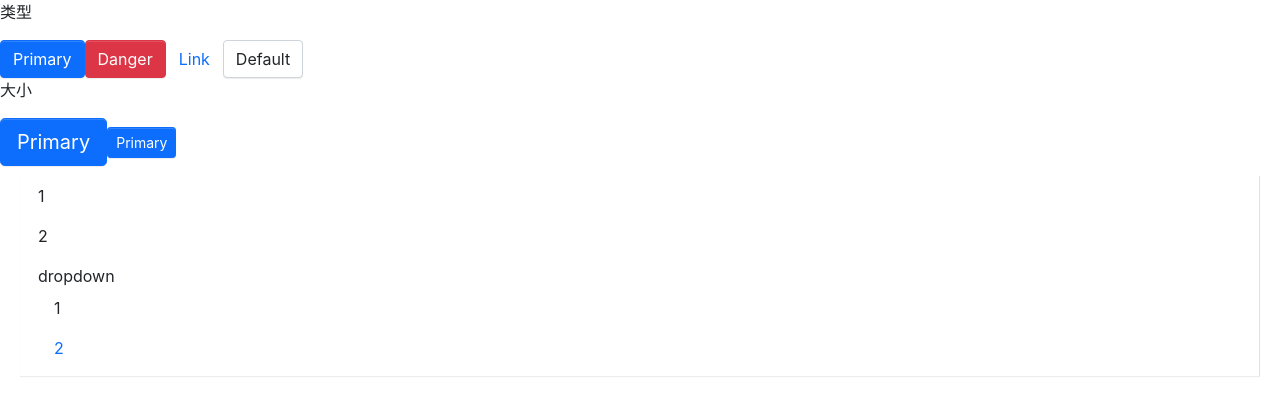
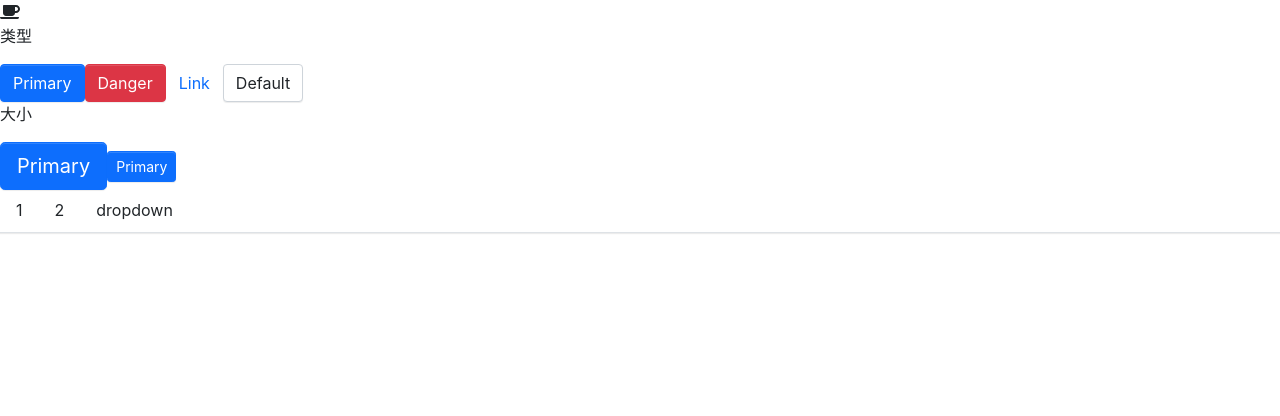
Before and after one commit to icecreamk/componetLibrary, a React (Create React App) app in the folder my-app/: page / in a window 1280 px wide. Shown: the top 416 px of the page. Built offline with nearby package versions, Linux system fonts and the light colour scheme.

Commit message:
引入外部的图标库

```diff
--- a/my-app/package.json
+++ b/my-app/package.json
@@ -38,5 +38,10 @@
       "last 1 firefox version",
       "last 1 safari version"
     ]
+  },
+  "devDependencies": {
+    "@fortawesome/fontawesome-svg-core": "^1.2.29",
+    "@fortawesome/free-solid-svg-icons": "^5.13.1",
+    "@fortawesome/react-fontawesome": "^0.1.11"
   }
 }
--- a/my-app/src/App.tsx
+++ b/my-app/src/App.tsx
@@ -1,4 +1,6 @@
 import React from 'react';
+import {FontAwesomeIcon} from '@fortawesome/react-fontawesome'
+import {faCoffee} from '@fortawesome/free-solid-svg-icons'
 import Button from './components/Button/button'
 import Menu from './components/Menu/menu'
 import MenuItem from './components/Menu/menuItem'
@@ -8,6 +10,7 @@
   return (
     <div className="App">
       <header className="App-header" />
+      <FontAwesomeIcon icon={faCoffee} />
       <div>
         <p>类型</p>
           <Button onClick={() => {console.log(1)}} btnType={'primary'}>Primary</Button>
@@ -19,7 +22,7 @@
           <Button btnType={'primary'} size={'sm'}>Primary</Button>
       </div>
       <div>
-        <Menu defaultIndex={'2-1'} mode="vertical" defaultOpenSubMenus={['2']}>
+        <Menu defaultIndex={'2-1'} mode="horizontal" defaultOpenSubMenus={['2']}>
           <MenuItem>
             1
           </MenuItem>
```
Also changed, not shown: 1 other file (tests, documents, lock files or other folders).
